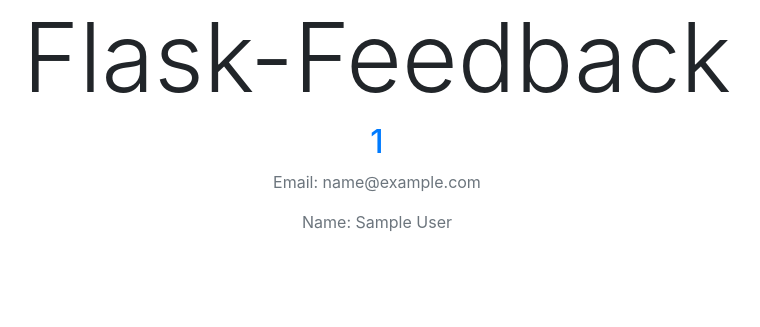
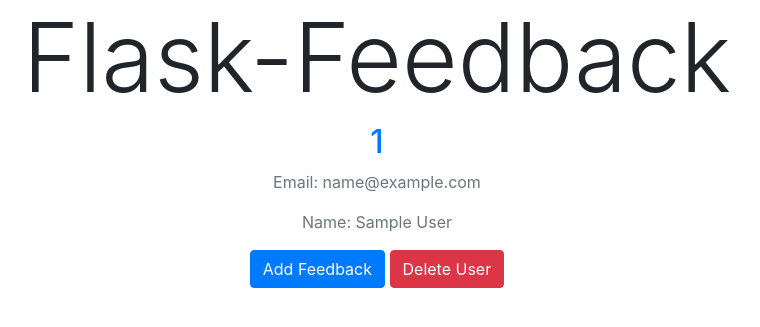
Before and after one commit to DruSerkes/flask-feedback, a Flask app: template templates/secret.html in a window 1280 px wide. Shown: the top 327 px of the page, without its empty margins (263-1023 px from the left). Run offline with Flask 2, Linux system fonts and the light colour scheme; the template is opened without the code that fills it: values that come from a table or form of the project are taken from there, others are empty; the visitor is signed in with stand-in values (Sample User, id 1); data comes from the database, SQL or seed files in the repository; some libraries are stand-ins or nearby versions.

Commit message:
Add btns to add/edit/delete feedback, delete usr

```diff
--- a/app.py
+++ b/app.py
@@ -1,6 +1,6 @@
 from flask import Flask, render_template, redirect, session, flash
 from flask_debugtoolbar import DebugToolbarExtension
-from models import connect_db, db, User
+from models import connect_db, db, User, Feedback
 from forms import RegisterForm, LoginForm
 from helpers import generate_user_data, generate_login_data
 
@@ -47,6 +47,7 @@ def register():
 
     return render_template('register.html', form=form)
 
+
 @app.route('/login', methods=['GET', 'POST'])
 def login_user():
     """
@@ -64,6 +65,14 @@ def login_user():
             form.username.errors('Invalid login')
     return render_template('login.html', form=form)
 
+
+"""
+
+
+Have a link that sends you to a form to add more feedback and a button to delete the user Make sure that only the user who is logged in can successfully view this page.
+"""
+
+
 @app.route('/users/<username>')
 def show_secret_page(username):
     """ Display secret page """
@@ -74,6 +83,7 @@ def show_secret_page(username):
     else:
         return redirect('/login')
 
+
 @app.route('/logout')
 def logout_user():
     """ Removes user from session and redirect home """
--- a/templates/base.html
+++ b/templates/base.html
@@ -5,6 +5,7 @@
     <meta name="viewport" content="width=device-width, initial-scale=1.0">
     <title>{% block title %} Flask-Feedback {% endblock %}</title>
     <link rel="stylesheet" href="https://stackpath.bootstrapcdn.com/bootstrap/4.5.0/css/bootstrap.min.css" integrity="sha384-9aIt2nRpC12Uk9gS9baDl411NQApFmC26EwAOH8WgZl5MYYxFfc+NcPb1dKGj7Sk" crossorigin="anonymous">
+    <link rel="stylesheet" href="https://stackpath.bootstrapcdn.com/font-awesome/4.7.0/css/font-awesome.min.css">
 </head>
 <body>
     <h1 class="display-1 text-center">Flask-Feedback</h1>
--- a/templates/secret.html
+++ b/templates/secret.html
@@ -10,6 +10,40 @@
     <p class="text-secondary">Name: {{user.get_full_name()}}</p>
 </div>
 
+<div class="container text-center">
+    <div class="row justify-content-center">
+        <div class="col-md-4">
+            <a href="/users/{{user.username}}/feedback/add" class="btn btn-md btn-primary">Add Feedback</a>
+            <form style="display:inline;" action="/users/{{user.username}}/delete" method="POST">
+                <button type='submit' class="btn btn-md btn-danger">Delete User</button>
+            </form>
+        </div>
+    </div>
+</div>
+
+<div class="row justify-content-center">
+    <div class="col-md-6">
+        <div class='container text-center'>
+            {% for feedback in user.feedbacks %}
+            <div class="card my-4">
+                <div class="card-body">
+                    <h5 class="card-title text-primary"> {{feedback.title}}
+                        {% if session['username'] == feedback.username %}
+                        <a href='/feedback/{{feedback.id}}/update' class="text-white btn btn-sm btn-info text-white"><i class="fa fa-edit"></i></a>
+                        <form style="display:inline;" action="/feedback/{{feedback.id}}/delete" method='POST'>
+                            <button class="btn btn-sm btn-danger"><i class="fa fa-trash"></i></button>
+                        </form>
+                        {% endif %}
+                    </h5>
+                    <h6 class="h6 card-subtitle mb-2 text-muted">Added by: {{feedback.username}}</h6>
+                    <p class="card-text">{{feedback.content}}</p>
+
+                </div>
+            </div>
+            {% endfor %}
+        </div>
+    </div>
+</div>
 
 
 
```
